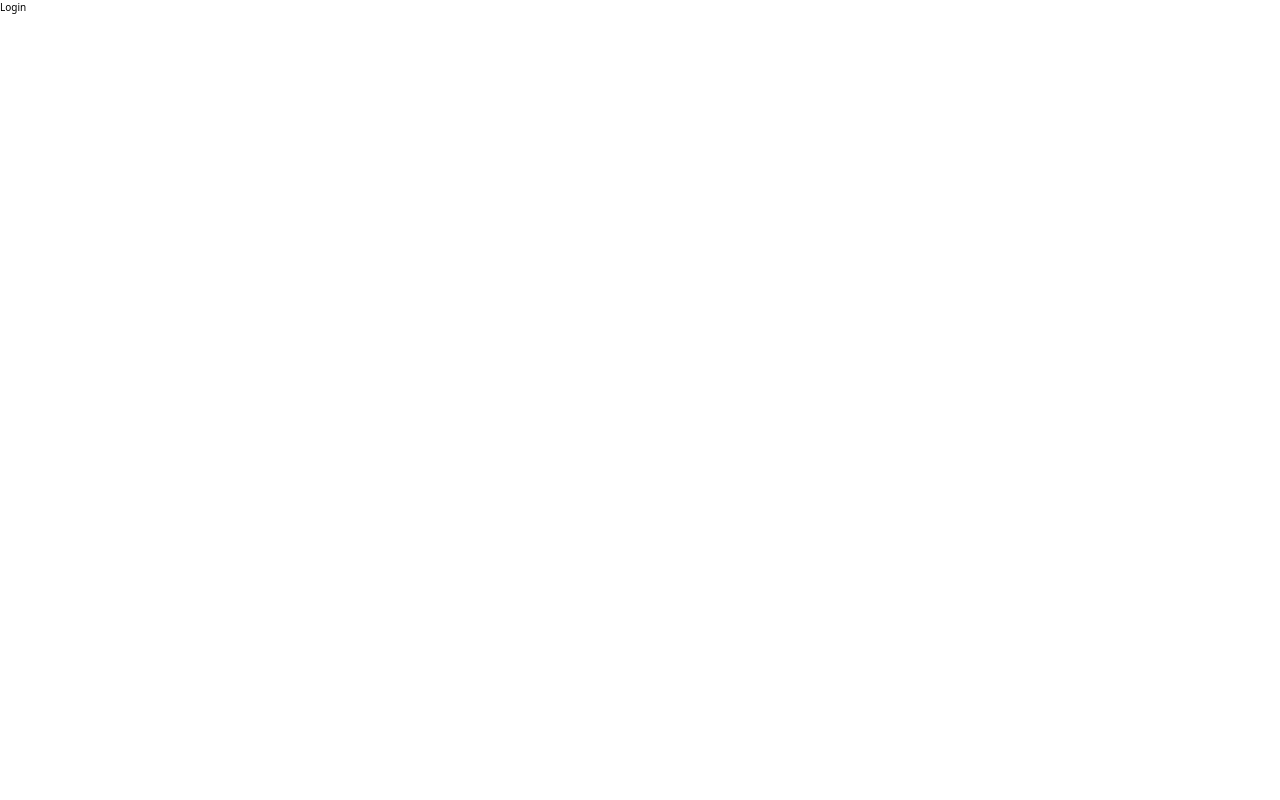
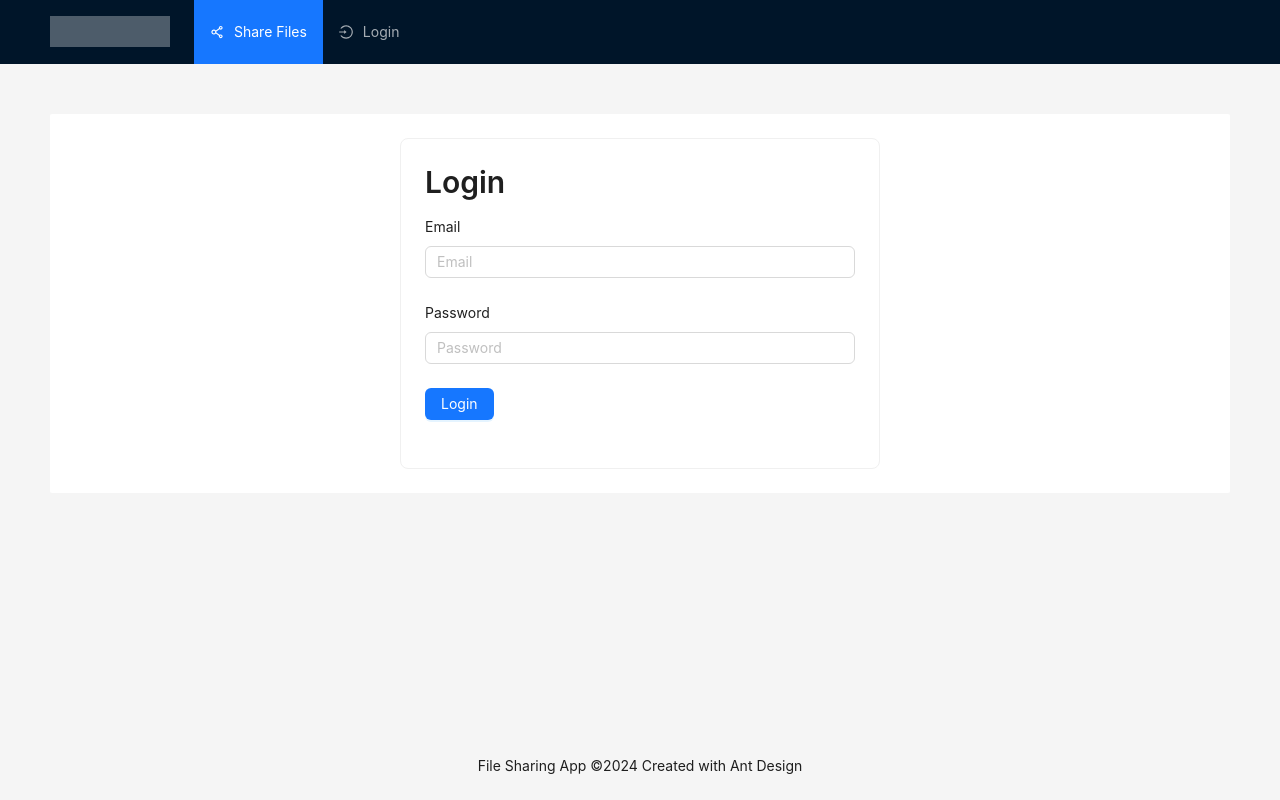
Before and after one commit to roshanrajeev/secure-file-sharing-app, a React (Create React App) app in the folder client/: page /login in a window 1280 px wide. Built offline with nearby package versions, Linux system fonts and the light colour scheme.

Commit message:
Login page

```diff
--- /dev/null
+++ b/client/src/apis/users/login.js
@@ -0,0 +1,11 @@
+import { getHeaders } from "../utils";
+
+export const login = async (credentials) => {
+    return await fetch("http://localhost:8000/api/v1/auth/token", {
+        method: "POST",
+        headers: {
+            "Content-Type": "application/json",
+        },
+        body: JSON.stringify(credentials),
+    });
+}
--- /dev/null
+++ b/client/src/components/Layout/Header.jsx
@@ -0,0 +1,56 @@
+import React, { useState } from 'react';
+import { Layout, Menu } from 'antd';
+import { ShareAltOutlined, LoginOutlined } from '@ant-design/icons';
+import { useNavigate } from 'react-router';
+
+const LOGIN = 'login';
+const SHARE_FILES = 'share_files';
+
+const MenuItems = [
+    {
+        key: SHARE_FILES,
+        icon: <ShareAltOutlined />,
+        label: 'Share Files',
+    },
+    {
+        key: LOGIN,
+        icon: <LoginOutlined />,
+        label: 'Login',
+    },
+]
+
+const Header = () => {
+    const [current, setCurrent] = useState(SHARE_FILES);
+
+    const {Header: AntHeader} = Layout;
+
+    const navigate = useNavigate();
+
+    const handleMenuClick = (event) => {
+        setCurrent(event.key);
+        switch (event.key) {
+            case LOGIN:
+                navigate('/login');
+                break;
+            default:
+                navigate('');
+                break;
+        }
+    }
+
+    return (
+        <AntHeader>
+            <div className="logo" />
+            <Menu
+                theme="dark"
+                mode="horizontal"
+                defaultSelectedKeys={['1']}
+                items={MenuItems}
+                selectedKeys={[current]}
+                onClick={(event) => handleMenuClick(event)}
+            />
+        </AntHeader>
+    )
+}
+
+export default Header;
--- a/client/src/components/Layout.jsx
+++ b/client/src/components/Layout/index.jsx
@@ -1,35 +1,15 @@
-import React from 'react';
+import React, { useState } from 'react';
 import { Layout as AntLayout, Menu } from 'antd';
 import { ShareAltOutlined, LoginOutlined } from '@ant-design/icons';
-import { Outlet } from 'react-router';
-
-const MenuItems = [
-    {
-        key: '1',
-        icon: <ShareAltOutlined />,
-        label: 'Share Files',
-    },
-    {
-        key: '2',
-        icon: <LoginOutlined />,
-        label: 'Login',
-    },
-]
+import { Outlet, useNavigate } from 'react-router';
+import Header from './Header';
 
 const Layout = () => {
-    const { Header, Footer, Content } = AntLayout;
+    const { Footer, Content } = AntLayout;
 
     return (
         <AntLayout className="layout">
-            <Header>
-                <div className="logo" />
-                <Menu
-                    theme="dark"
-                    mode="horizontal"
-                    defaultSelectedKeys={['1']}
-                    items={MenuItems}
-                />
-            </Header>
+            <Header/>
             <Content style={{ padding: '50px', minHeight: 'calc(100vh - 134px)' }}>
                 <div className="site-layout-content">
                     <Outlet />
--- a/client/src/components/Login.jsx
+++ b/client/src/components/Login.jsx
@@ -1,9 +1,40 @@
 import React from 'react';
 import Layout from "./Layout";
+import { Button, Card, Form, Input, Typography } from 'antd';
+import { login } from '../apis/users/login';
 
 const Login = () => {
+    const [form] = Form.useForm();
+
+    const onFinish = async (values) => {
+        try {
+            const response = await login(values);
+            if (response.ok) {
+                const data = await response.json();
+                console.log(data);
+            }
+        } catch (error) {
+            console.error(error);
+        }
+    }
+
     return (
-        <h1>Login</h1>
+        <div>
+            <Card className="max-w-3xl mx-auto">
+                <Typography.Title level={2}>Login</Typography.Title>
+                <Form layout="vertical" form={form} onFinish={onFinish}>
+                    <Form.Item label="Email" name="email">
+                        <Input placeholder="Email" />
+                    </Form.Item>
+                    <Form.Item label="Password" name="password">
+                        <Input placeholder="Password" />
+                    </Form.Item>
+                    <Form.Item>
+                        <Button type="primary" htmlType="submit">Login</Button>
+                    </Form.Item>
+                </Form>
+            </Card>
+        </div>
     )
 }
 
--- a/client/src/components/Main.jsx
+++ b/client/src/components/Main.jsx
@@ -9,8 +9,8 @@ import DownloadFiles from './DownloadFiles';
 const Main = () => {
     return (
         <Routes>
-            <Route path="/login" element={<Login />} />
             <Route element={<Layout />}>
+                <Route path="/login" element={<Login />} />
                 <Route path="/" element={<ShareFiles />} />
                 <Route path="/shared/:folder_uid" element={<DownloadFiles />} />
             </Route>
```
